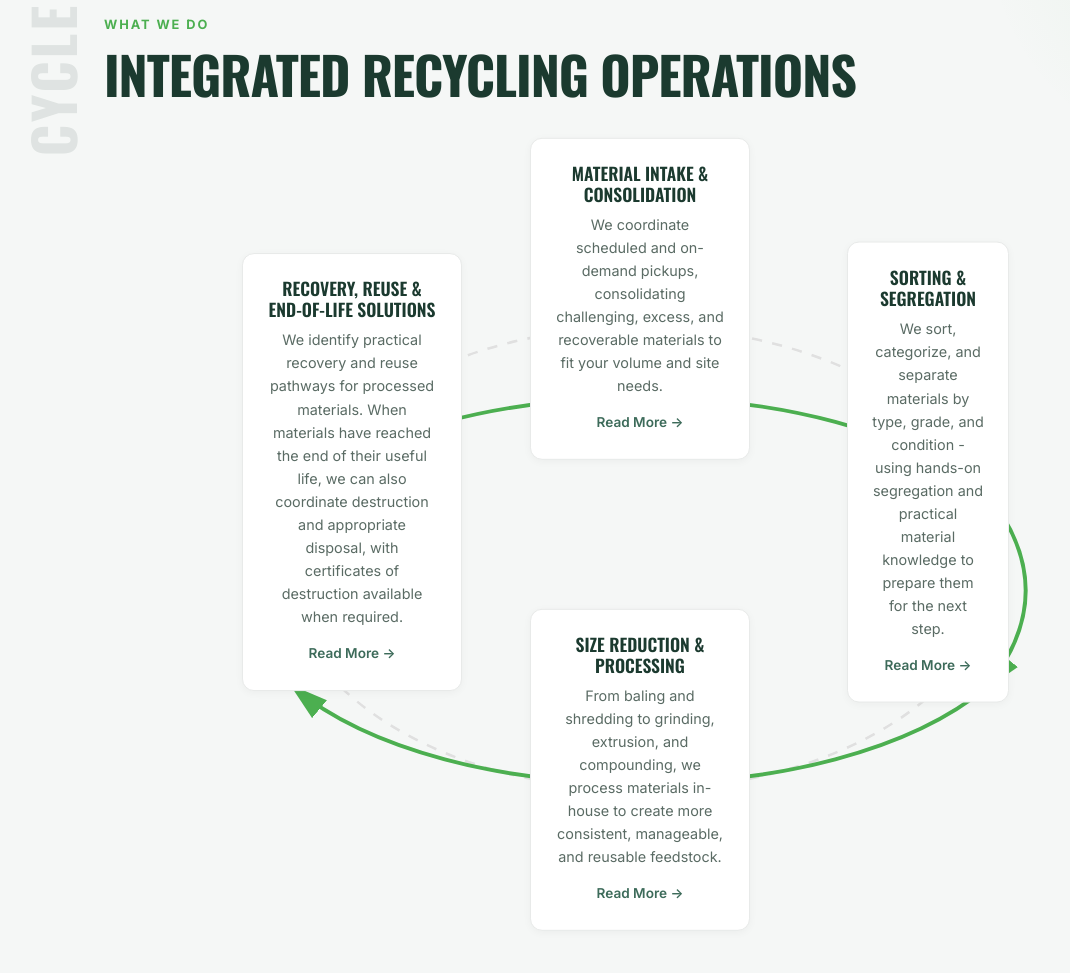
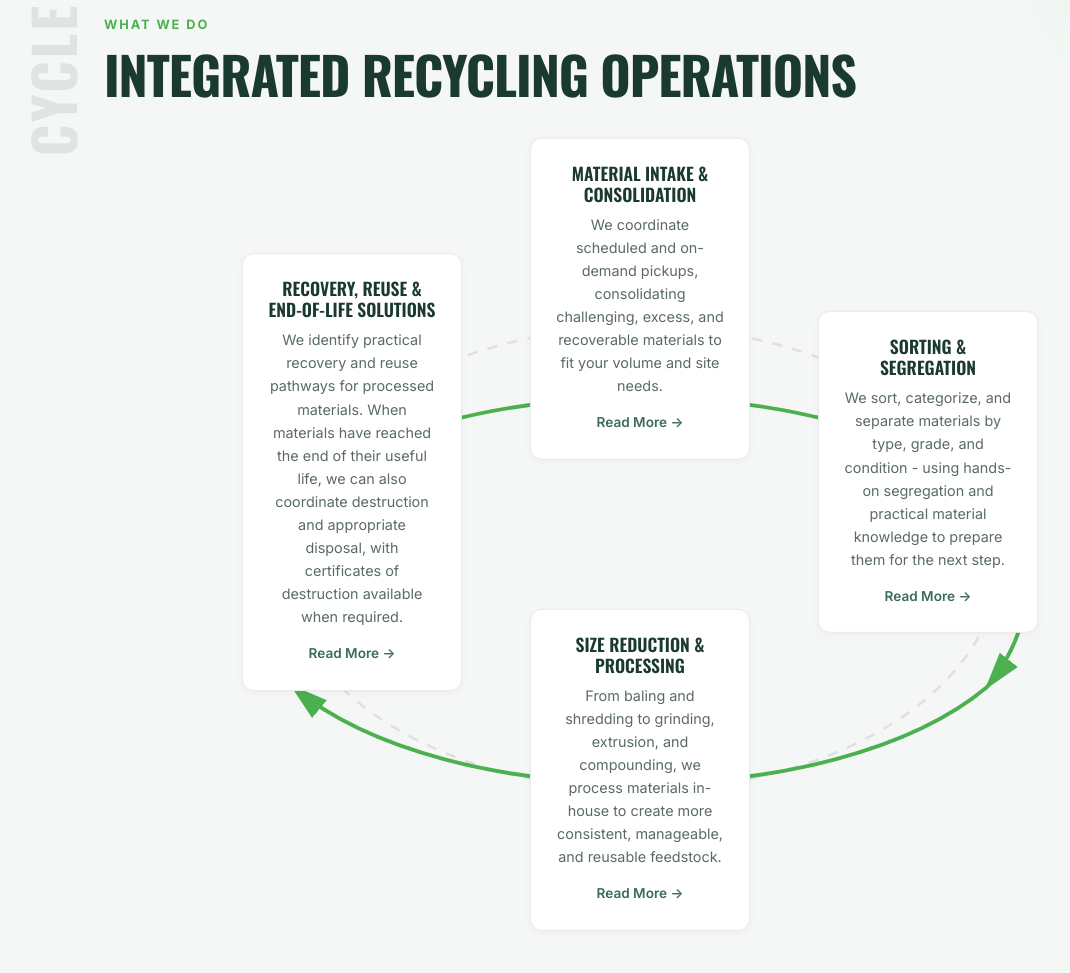
Before and after one commit to Sahiljain-dt/GreenCycle-Environmental, a plain HTML site: page index.html in a window 1280 px wide. Shown: the part 1770-2743 px from the top of the page, without its empty margins (0-1070 px from the left). Drawn offline with nearby package versions, Linux system fonts and the light colour scheme.

Commit message:
Make cycle cards consistent width (fixed 220px instead of content-sized max-width)

```diff
--- a/css/styles.css
+++ b/css/styles.css
@@ -544,7 +544,7 @@ button {
   border-radius: 12px;
   box-shadow: var(--shadow-sm);
   border: 1px solid var(--gray-200);
-  max-width: 220px;
+  width: 220px;
   text-align: center;
   transition: all var(--transition-base);
 }
```
